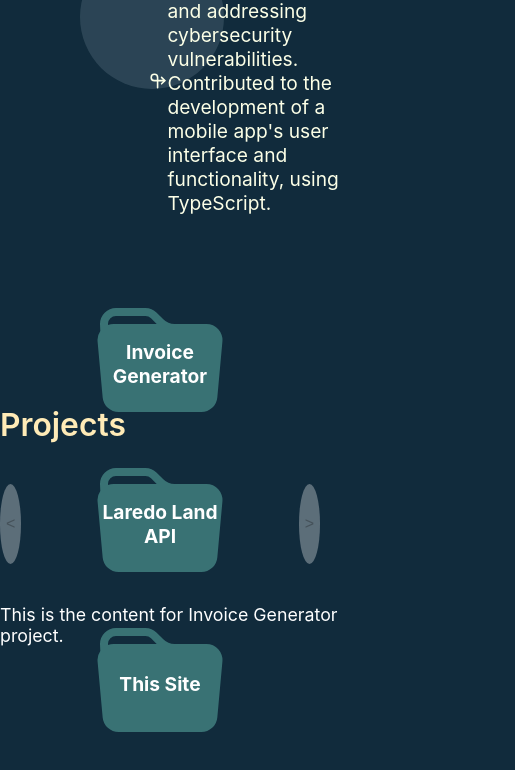
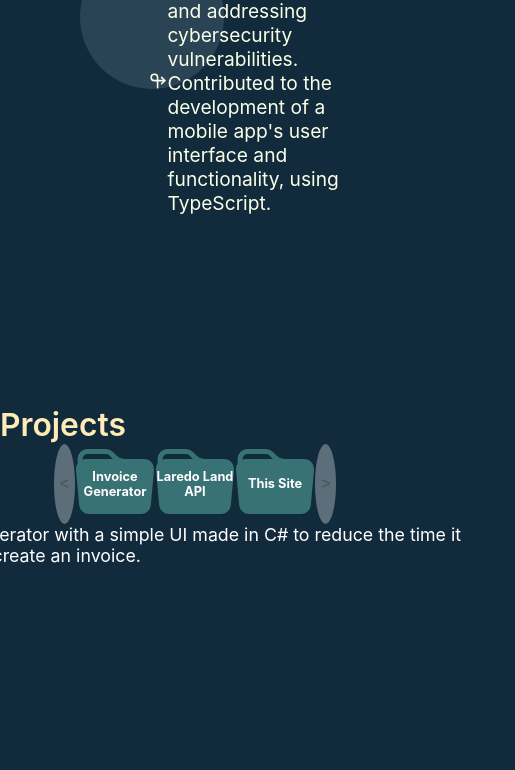
Before and after one commit to gilbertglz/gilbertglz.github.io, a React (Create React App) app in the folder my-site/: page / in a window 390 px wide. Shown: the part 2071-2841 px from the top of the page, 515 px wide, since content can reach past the window. Built offline with nearby package versions, Linux system fonts and the light colour scheme.

Commit message:
feat(Projects): changes to css in Projects

```diff
--- /dev/null
+++ b/my-site/src/Projects/Project.json
@@ -0,0 +1,3 @@
+{
+    "invoice":"An invoice generator with a simple UI made in C# to reduce the time it would take to create an invoice."
+}
--- a/my-site/src/Projects/Projects.css
+++ b/my-site/src/Projects/Projects.css
@@ -69,6 +69,10 @@
   justify-content: center;
   align-content: center;
 }
+.Folder:hover {
+  opacity: 0.8;
+}
+
 .Folder {
   display: flex;
   flex-direction: column;
@@ -106,11 +110,11 @@
 }
 @media screen and (max-width: 700px) {
   .FolderIcon {
-    font-size: 8rem;
+    font-size: 5rem;
   }
   .FolderText
   {
-    font-size: 1.2rem;
+    font-size: .8rem;
   }
   .ProjectsWrap
   {
@@ -119,9 +123,21 @@
   .ProjectsBack
   {
     width:20rem;
+    align-self: center;
+    height:auto;
   }
   .PrevButton,.NextButton
   {
     font-size: 1rem;
   }
+  .Folder
+  {
+    margin:0rem;
+  }
 }
+.Content
+{
+  width: 40rem;
+  align-self: center;
+  display: flex;
+}
--- a/my-site/src/Projects/Projects.js
+++ b/my-site/src/Projects/Projects.js
@@ -1,6 +1,8 @@
 import './Projects.css';
 import { BsFolderFill } from 'react-icons/bs';
 import { useState } from 'react';
+import myJsonToo from './Project.json';
+import Circle from '../Circle/CircleDefault.js'
 
 function Projects() {
   const Projects = ['Invoice Generator', 'Laredo Land API', 'This Site'];
@@ -12,7 +14,7 @@ function Projects() {
     console.log(index);
   };
   const Content = [
-    'This is the content for Invoice Generator project.',
+    myJsonToo.invoice,
     'This is the content for Laredo Land API project.',
     'This is the content for This Site project.',
   ];
@@ -50,6 +52,7 @@ function Projects() {
         </div>
       </div>
       <div className="Content">{Content[clickIndex]}</div>
+
     </div>
   );
 }
```
